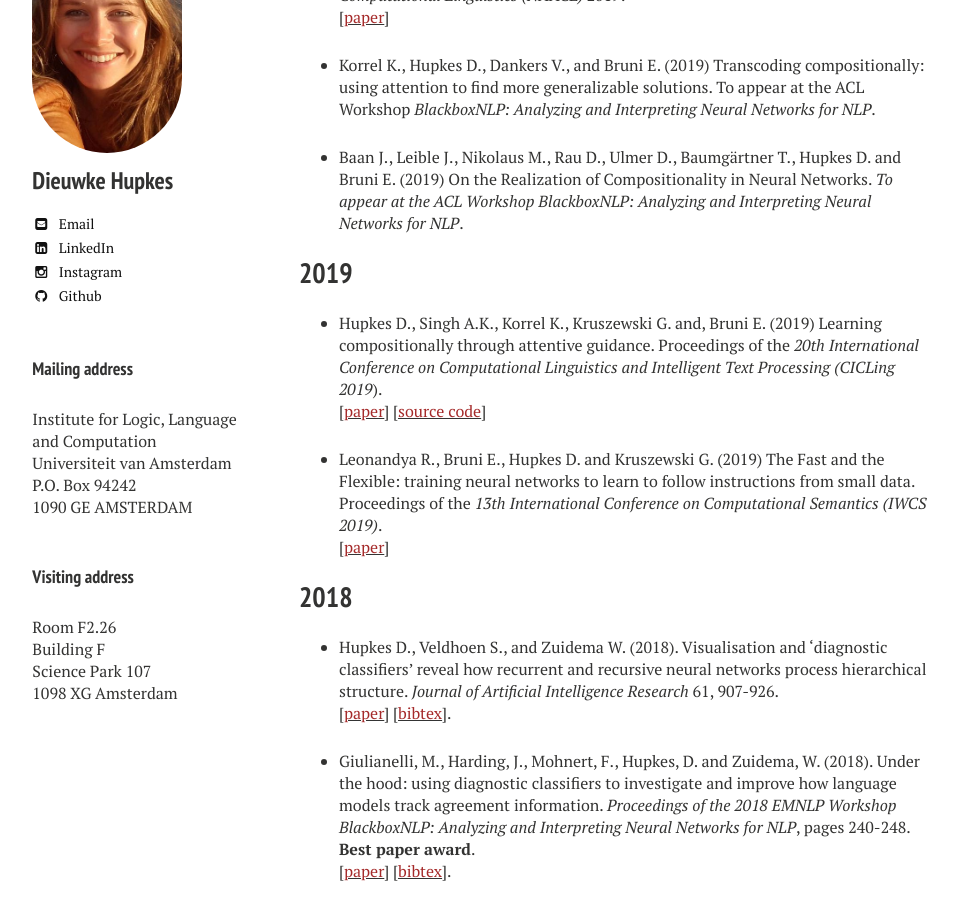
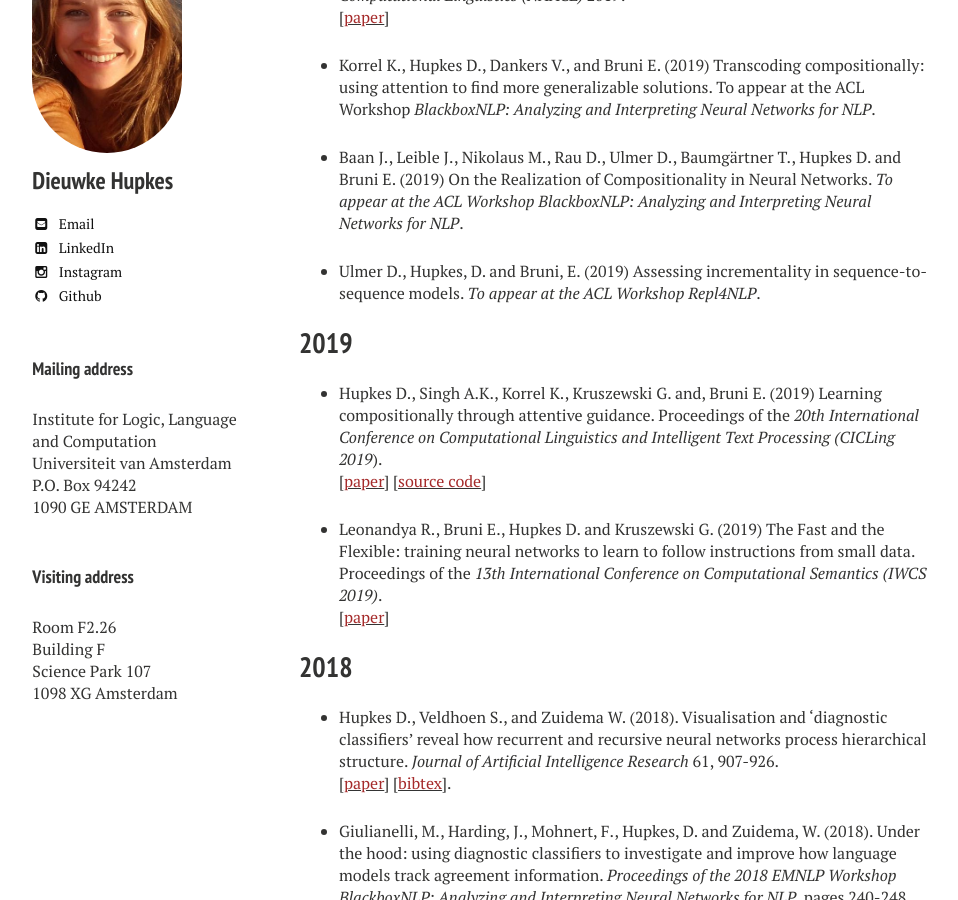
Before and after one commit to dieuwkehupkes/dieuwkehupkes.github.io, a Jekyll site: the page built from publications.md, in a window 1280 px wide and 900 px high, scrolled down 610 px. Shown: the whole window, without its empty margins (21-979 px from the left). Built offline with Jekyll 4.4.1, drawn with Linux system fonts in a browser that asks for light colours; nearby versions of some CDN libraries.

Commit message:
Add Dennis paper

```diff
--- a/publications.md
+++ b/publications.md
@@ -24,6 +24,10 @@ To appear at the ACL Workshop *BlackboxNLP: Analyzing and Interpreting Neural Ne
 * Baan J., Leible J., Nikolaus M., Rau D., Ulmer D., Baumgärtner T., Hupkes D. and Bruni E. (2019)
 On the Realization of Compositionality in Neural Networks.
 *To appear at the ACL Workshop BlackboxNLP: Analyzing and Interpreting Neural Networks for NLP*.
+
+* Ulmer D., Hupkes, D. and Bruni, E.  (2019)
+Assessing incrementality in sequence-to-sequence models.
+*To appear at the ACL Workshop Repl4NLP*.
 
 ## 2019
 
```
